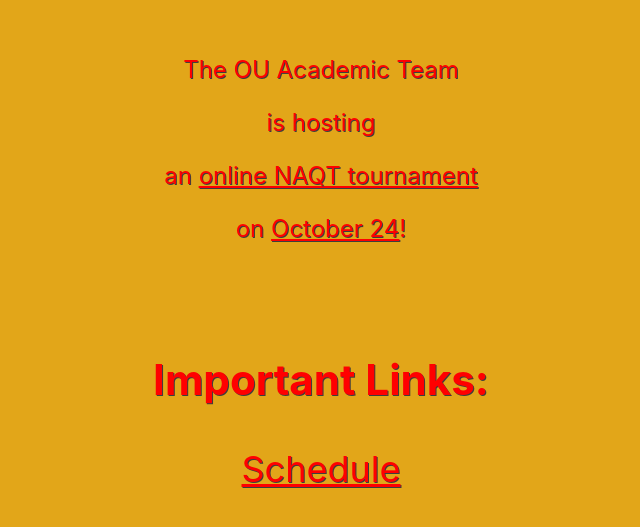
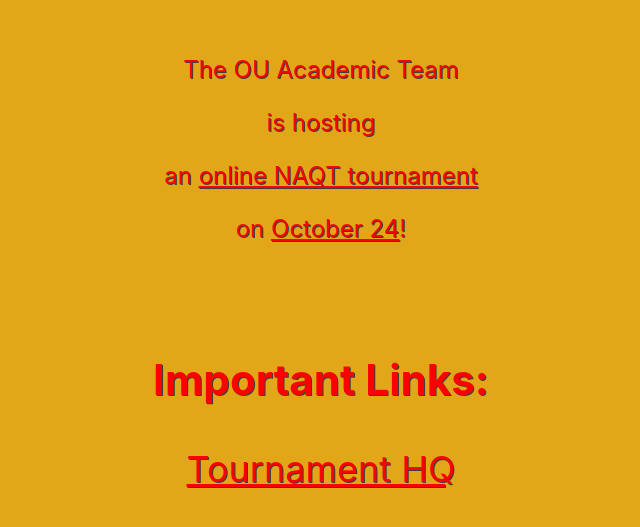
Before and after one commit to wkoury/oueft.com, a Next.js app: page / in a window 1280 px wide. Shown: the part 121-648 px from the top of the page, without its empty margins (319-959 px from the left). Built offline with nearby package versions, Linux system fonts and the light colour scheme.

Commit message:
Renames schedule to tournament HQ

```diff
--- a/pages/index.js
+++ b/pages/index.js
@@ -17,7 +17,7 @@
         </div>
         <br></br>
         <h3>Important Links:</h3>
-        <p><a href="https://www.notion.so/c30c250946a04b469ef752d5b4ceb796?v=9d216d9730344d80bfc5d197bffb25c7" rel="noopener noreferrer" target="_blank">Schedule</a></p>
+        <p><a href="https://www.notion.so/c30c250946a04b469ef752d5b4ceb796?v=9d216d9730344d80bfc5d197bffb25c7" rel="noopener noreferrer" target="_blank">Tournament HQ</a></p>
       </main>
     </div>
   );
```
